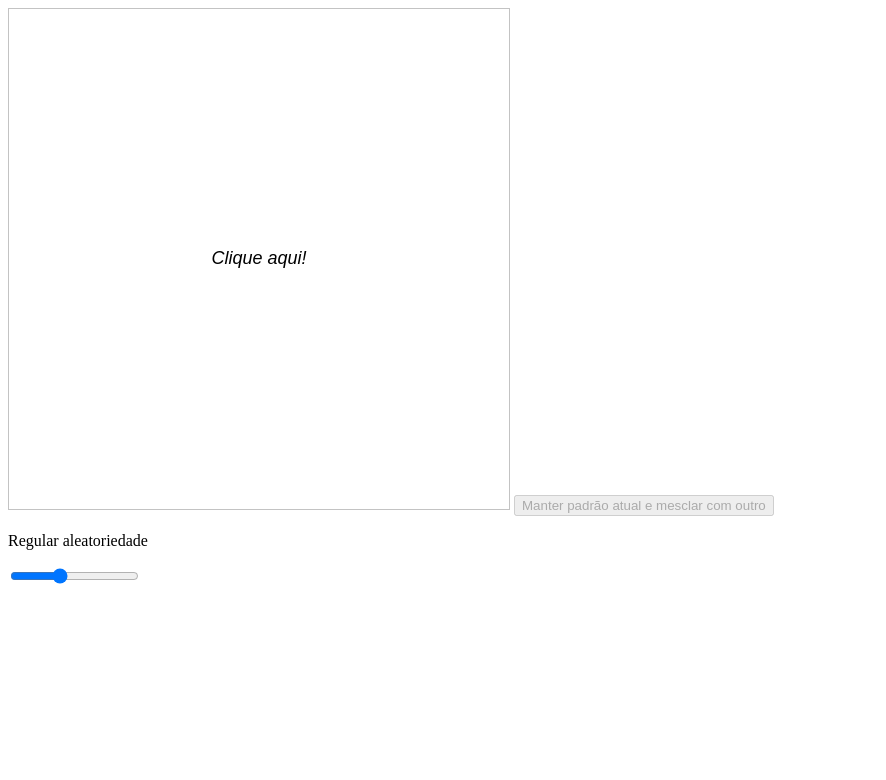
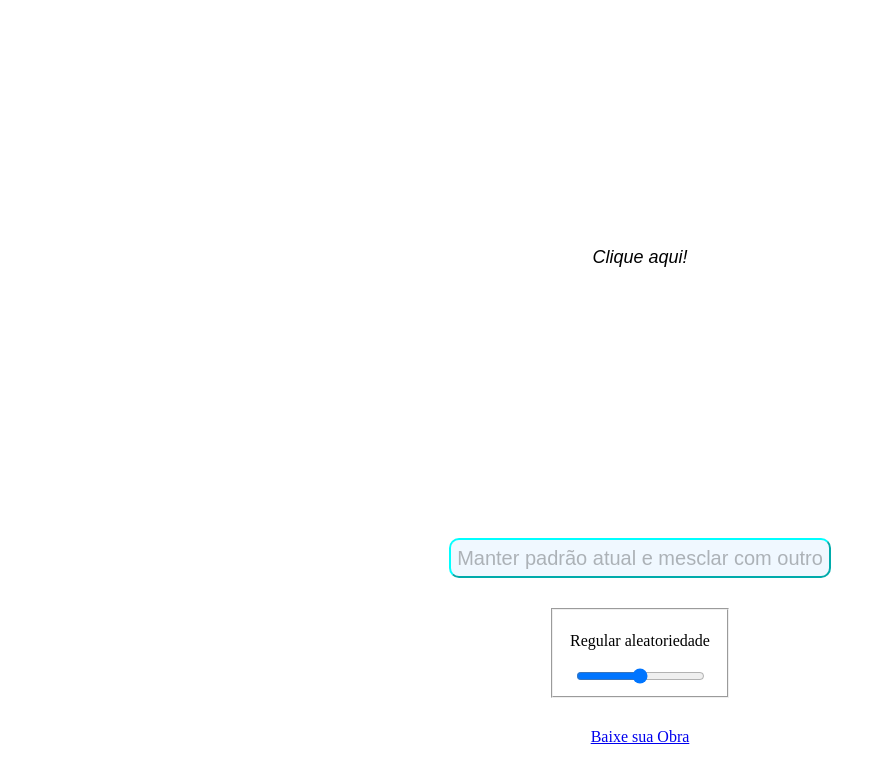
Before and after one commit to lcslimas/desinvibilizando, a plain HTML site: page index.html in a window 1280 px wide. Shown: the whole page, without its empty margins (0-886 px from the left). Drawn offline with Linux system fonts and the light colour scheme.

Commit message:
Feature: Adicionado botão para download da imagem

```diff
--- a/index.html
+++ b/index.html
@@ -2,92 +2,111 @@
 <html>
   <head>
     <style>
+      .wrapper {
+        display: flex;
+        justify-content: center;
+        align-items: center;
+        flex-direction: column;
+      }
+      .wrapper > div {
+        margin: 30px;
+      }
+      #salvar {
+        border-radius: 10px;
+        height: 40px;
+        font-size: 20px;
+        background-color: aliceblue;
+        border-color: cyan;
+      }
+      fieldset {
+        width: 150px;
+        display: flex;
+        flex-direction: column;
+        align-items: center;
+      }
     </style>
   </head>
   <body>
-
+    <div class="wrapper">
       <canvas id="myCanvas"
       width="500"
-  height="500"
-  style="border:1px solid #c3c3c3;">
+      height="500">
       Your browser does not support the canvas element.
       </canvas>
 
       <script>
-    var firstRun = true;
-    var width = document.getElementById("myCanvas").width;
-    var height = document.getElementById("myCanvas").height ;
-    var desenhando = false;
-    var canvas = document.getElementById("myCanvas");
-    var ctx = canvas.getContext("2d");
-    var saved = false;
+        function download() {
+          const dt = canvas.toDataURL('image/jpeg');
+          this.href = dt;
+        };
+
+        let firstRun = true;
+        const width = document.getElementById("myCanvas").width;
+        const height = document.getElementById("myCanvas").height ;
+        let desenhando = false;
+        const canvas = document.getElementById("myCanvas");
+        const ctx = canvas.getContext("2d");
+        let saved = false;
+        let salvarButton = document.getElementById("salvar");
+        let linkDownload = document.getElementById("downloadLnk");
         ctx.translate(width/2, height/2);
         ctx.font = 'italic 18px Arial';
         ctx.textAlign = 'center';
         ctx.textBaseline = 'middle';
         ctx.fillText('Clique aqui!', 0, 0);
 
-
-
         canvas.onclick = () => {
+          salvarButton = document.getElementById("salvar");
+          linkDownload = document.getElementById("downloadLnk");
           generatePattern();
           if(!firstRun && document.getElementById("salvar")){
-        document.getElementById("salvar").disabled = false;
-      }
-    }
-    canvas.onmousedown = (evt) => {
-      ctx.fillStyle = "#0b03fc";
-      ctx.moveTo(evt.clientX, evt.clientY);
-      desenhando = true;
-
-    }
-
-    canvas.onmouseup = () => {
-      desenhando = false;
-    }
-
-    canvas.onmousemove = function (evt) {
-      if (desenhando) {
-        ctx.lineTo(evt.clientX, evt.clientY);
-        ctx.stroke();
+            salvarButton.disabled = false;
+            linkDownload.disabled = false;
           }
         }
 
         generatePattern = () =>{
+          document.getElementById('downloadLnk').addEventListener('click', download, false);
           if(saved){
             ctx.restore();
             saved = false;
           } else if(!firstRun){
-        console.log('clear')
             canvas.width = canvas.width
             ctx.translate(width/2, height/2);
           } else if(firstRun){
             canvas.width = canvas.width
             ctx.translate(width/2, height/2);
           }
+          const squareOrCircle = Math.ceil(Math.random()*2) * 250
           for(var i = 0 ; i<=document.getElementById("range").value; i++){
-        ctx.fillStyle = "#"+Math.floor(Math.random()*16777215).toString(16);
-        ctx.globalAlpha = Math.random()*1
-        ctx.rotate((Math.random()*i * Math.PI)/i/10)
+            let randomNumber = (Math.random() * i * Math.PI)/i
+            ctx.fillStyle = "#"+Math.floor(Math.random()*16777216).toString(16);
+            ctx.globalAlpha = Math.random()*0.6
+            ctx.rotate(0);
+            ctx.rotate(randomNumber/10)
             ctx.beginPath();
-        ctx.arc(0, 0, 250, 0, (Math.random()*i* Math.PI)/i);
+            ctx.arc(0, 0, squareOrCircle , 0, randomNumber);
             ctx.fill();
           }
           firstRun = false;
+
         }
         salvar = () => {
-      console.log('salvo')
           ctx.save();
           saved = true;
           generatePattern();
         }
-
-    isDisabled = () =>{
-      return firstRun
-    }
       </script>
+      <div>
         <button onclick="salvar()" id="salvar" disabled>Manter padrão atual e mesclar com outro</button>
+      </div>
+      <fieldset style="width: 150px">
         <p>Regular aleatoriedade</p>
-  <input type="range" min="20" max="100" id="range" value="50">
+        <input type="range" min="0" max="200" id="range" value="100">
+      </fieldset title="Relugar aleatoriedade">
+      <div>
+       <a id="downloadLnk" download="arte.jpg" href="#">Baixe sua Obra</a>
+      </div>
+    </div>
   </body>
 </html>
```
Lines whose indentation alone changed are shown as unchanged.
